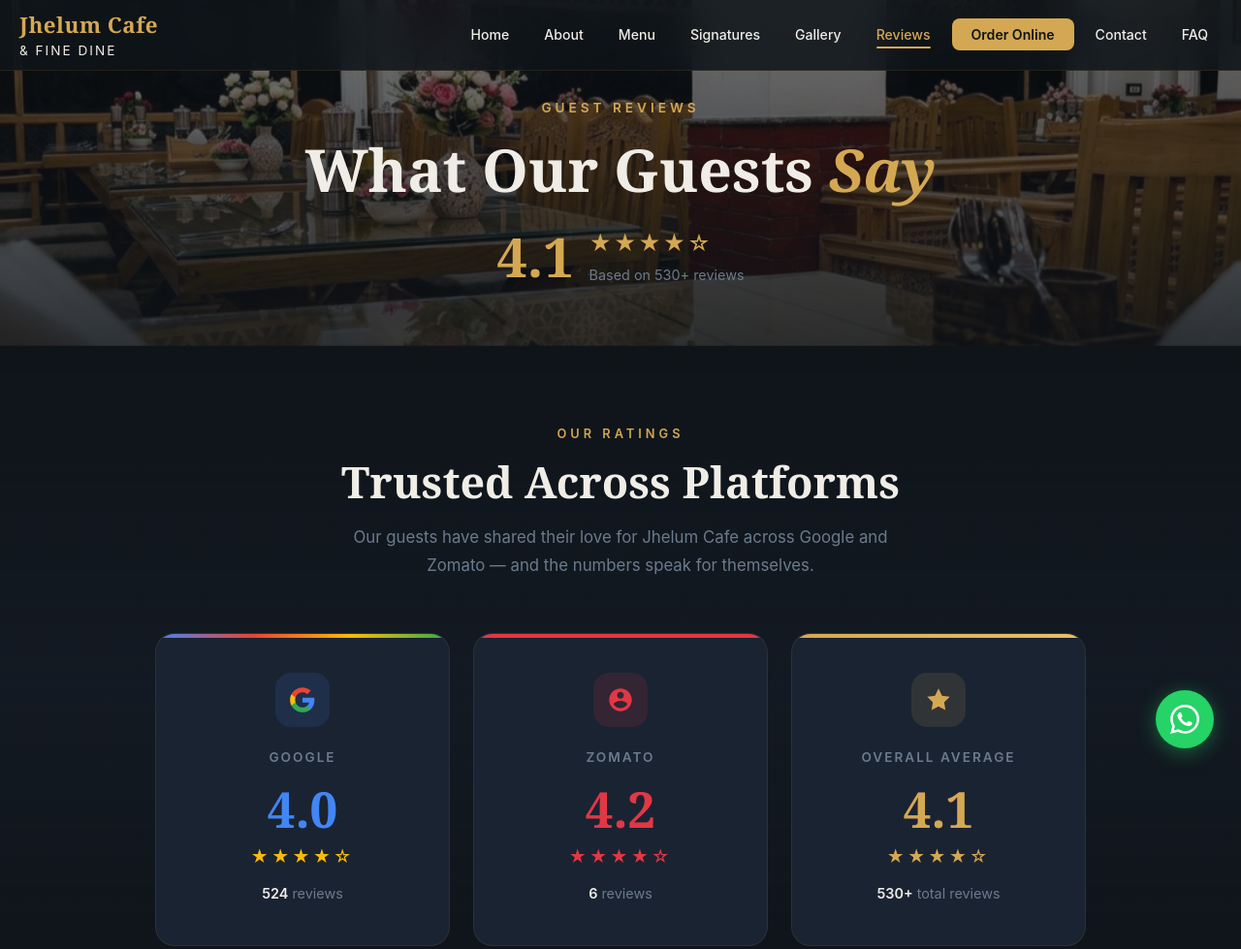
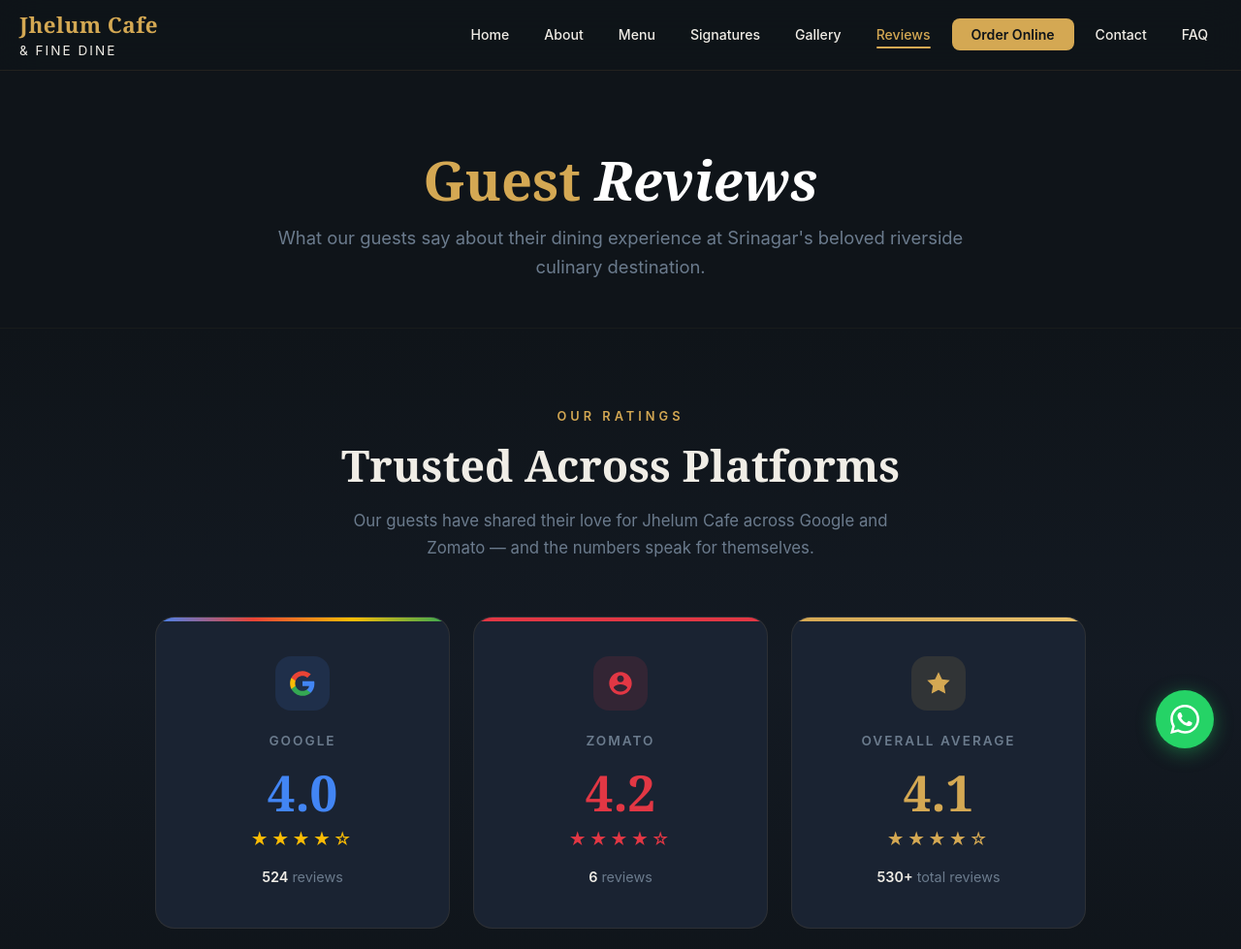
Before and after one commit to therealshoiab/jhelum-cafe-website, a plain HTML site: page reviews.html in a window 1280 px wide. Shown: the top 979 px of the page at 97% size. Drawn offline with Linux system fonts and the light colour scheme.

Commit message:
Habit Cafe Style: Remove hero slideshow background and add clean header to all 8 subpages

```diff
--- a/reviews.html
+++ b/reviews.html
@@ -10,7 +10,40 @@
   <meta property="og:type" content="website">
   <link rel="canonical" href="https://jhelumcafe.com/reviews.html">
 
-  <style>/* Global Mobile Scroll & Number Font Patch */
+  <style>
+    /* Clean Page Header Styles (Habit Cafe Style) */
+    body {
+      padding-top: 72px !important;
+    }
+    .clean-page-header {
+      padding: 5rem 0 3rem 0 !important;
+      text-align: center !important;
+      background: var(--bg) !important;
+      border-bottom: 1px solid rgba(212, 168, 83, 0.05) !important;
+      position: relative !important;
+      z-index: 10 !important;
+    }
+    .clean-page-title {
+      font-family: var(--font-display) !important;
+      font-size: clamp(2.5rem, 5vw, 3.5rem) !important;
+      font-weight: 700 !important;
+      color: var(--primary) !important;
+      margin-bottom: 0.75rem !important;
+      text-transform: capitalize !important;
+    }
+    .clean-page-title em {
+      font-style: italic !important;
+      color: #ffffff !important;
+    }
+    .clean-page-subtitle {
+      font-family: var(--font-body) !important;
+      font-size: clamp(0.95rem, 2vw, 1.15rem) !important;
+      color: var(--muted) !important;
+      max-width: 750px !important;
+      margin: 0 auto !important;
+      line-height: 1.6 !important;
+    }
+/* Global Mobile Scroll & Number Font Patch */
     html, body {
       overflow-x: hidden !important;
       max-width: 100% !important;
@@ -1619,32 +1652,12 @@
   <!-- ═══════════════════════════════════════
        HERO SECTION (40vh)
   ═══════════════════════════════════════ -->
-  <section class="hero">
-    <!-- Hero Background Slideshow -->
-    <div class="hero-slideshow">
-      <div class="hero-slide active" style="background-image: url('images/jhelum_1.jpg');"></div>
-      <div class="hero-slide" style="background-image: url('images/jhelum_2.jpg');"></div>
-      <div class="hero-slide" style="background-image: url('images/jhelum_3.jpg');"></div>
-      <div class="hero-slide" style="background-image: url('images/jhelum_4.jpg');"></div>
-      <div class="hero-slide" style="background-image: url('images/jhelum_5.jpg');"></div>
+  <header class="clean-page-header">
+    <div class="container">
+      <h1 class="clean-page-title">Guest <em>Reviews</em></h1>
+      <p class="clean-page-subtitle">What our guests say about their dining experience at Srinagar's beloved riverside culinary destination.</p>
     </div>
-    <div class="hero-overlay"></div>
-
-    <div class="hero-stars">
-      <span>★</span><span>★</span><span>★</span><span>★</span><span>★</span><span>★</span>
-    </div>
-    <div class="hero-content">
-      <p class="hero-subtitle">Guest Reviews</p>
-      <h1>What Our Guests <em>Say</em></h1>
-      <div class="hero-rating-display">
-        <div class="hero-rating-number">4.1</div>
-        <div class="hero-rating-info">
-          <div class="hero-rating-stars">★★★★☆</div>
-          <div class="hero-rating-count">Based on 530+ reviews</div>
-        </div>
-      </div>
-    </div>
-  </section>
+  </header>
 
 
 
```
Also changed, not shown: about.html (+39 -22 lines), contact.html (+38 -21 lines), faq.html (+39 -20 lines), gallery.html (+39 -20 lines), menu.html (+39 -18 lines), order.html (+39 -21 lines), signatures.html (+39 -22 lines).
